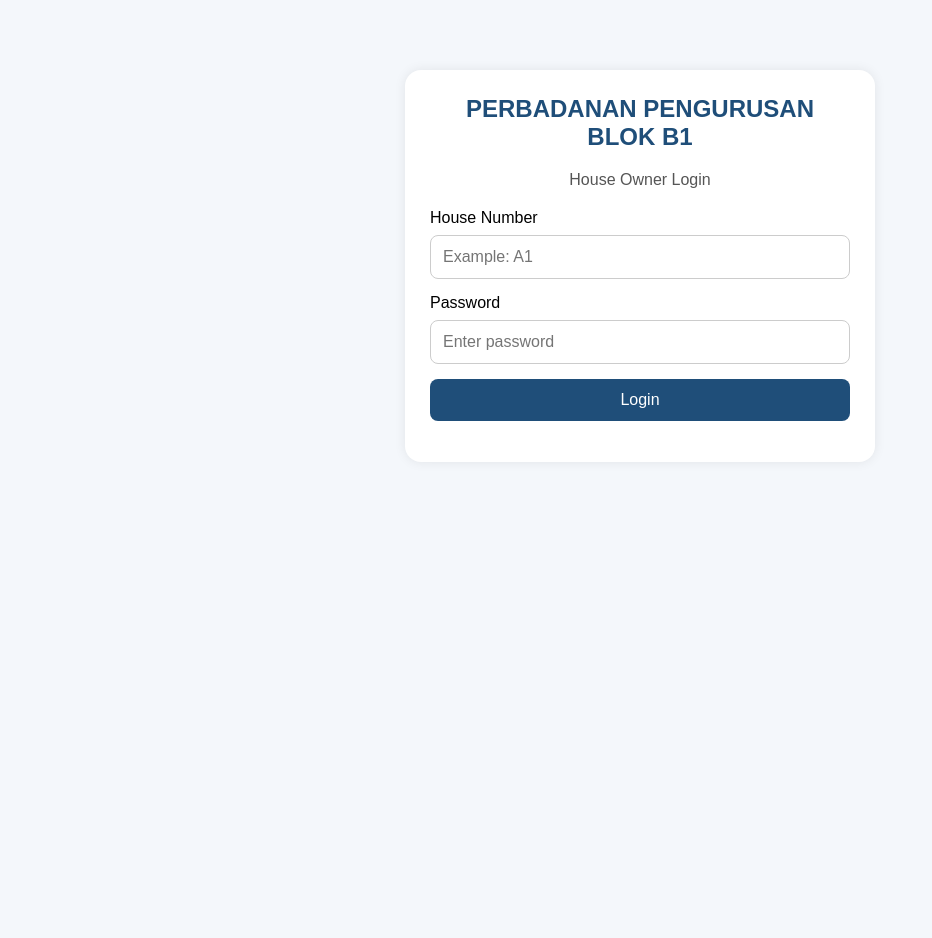
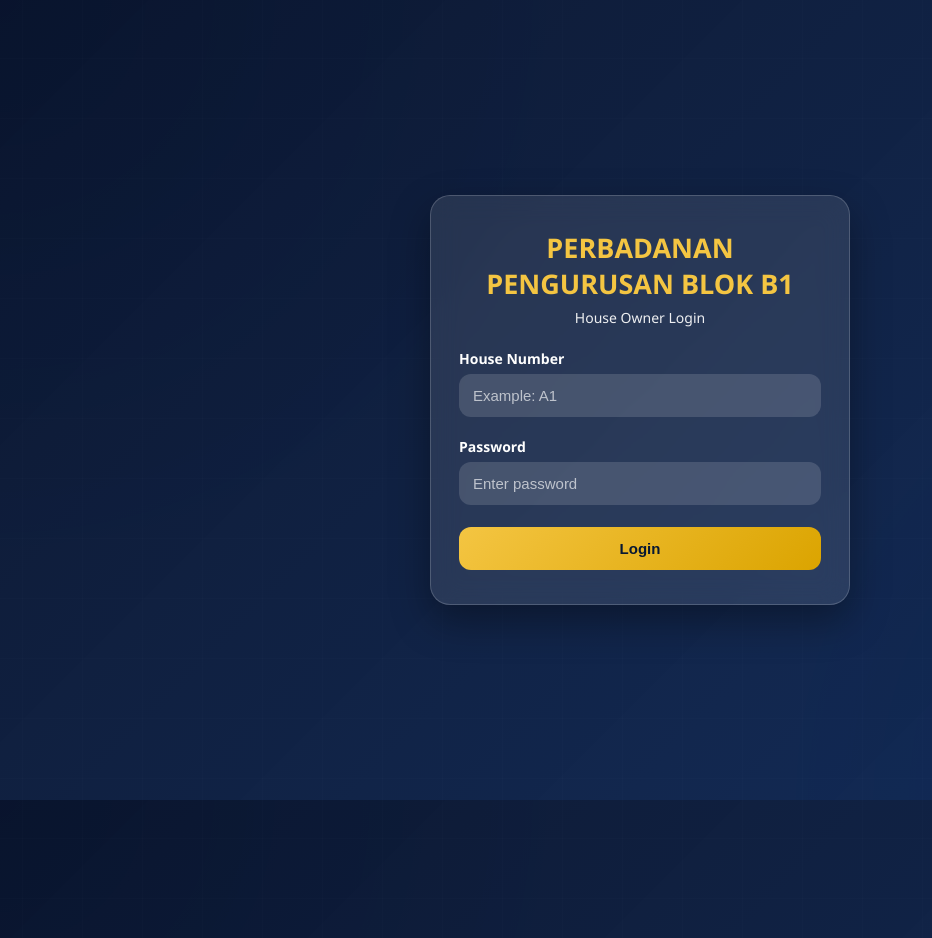
Before and after one commit to jeroinfoservice-cyber/flat_mgmt, a Django app: page / in a window 1280 px wide; the page is wider, and only the part inside the window is pictured. Shown: that part, without its empty margins (0-932 px from the left). Before the commit the page ends 421 px from the top of that part, so only its background shows below. Run offline with Django 5.2, Linux system fonts and the light colour scheme; data that the repository does not hold is empty.

Commit message:
Premium owner login chart popup UI

```diff
--- a/templates/owner/login.html
+++ b/templates/owner/login.html
@@ -3,72 +3,155 @@
 <head>
     <title>Owner Login</title>
     <meta name="viewport" content="width=device-width, initial-scale=1.0">
+
     <style>
+        * {
+            box-sizing: border-box;
+        }
+
         body {
-            font-family: Arial, sans-serif;
-            background: #f4f7fb;
             margin: 0;
-            padding: 20px;
+            font-family: 'Segoe UI', Arial, sans-serif;
+            min-height: 100vh;
+            display: flex;
+            justify-content: center;
+            align-items: center;
+            background:
+                linear-gradient(135deg, rgba(0, 11, 36, 0.95), rgba(0, 28, 78, 0.92)),
+                radial-gradient(circle at top left, rgba(15, 52, 120, 0.35), transparent 40%),
+                radial-gradient(circle at bottom right, rgba(0, 60, 140, 0.35), transparent 35%);
+            overflow: hidden;
         }
-        .box {
+
+        body::before {
+            content: "";
+            position: absolute;
+            width: 140%;
+            height: 140%;
+            background:
+                linear-gradient(90deg, rgba(255,255,255,0.03) 1px, transparent 1px),
+                linear-gradient(rgba(255,255,255,0.03) 1px, transparent 1px);
+            background-size: 60px 60px;
+            animation: moveGrid 18s linear infinite;
+            opacity: 0.4;
+        }
+
+        @keyframes moveGrid {
+            0% { transform: translate(0, 0); }
+            100% { transform: translate(-60px, -60px); }
+        }
+
+        .login-box {
+            position: relative;
+            z-index: 2;
+            width: 92%;
             max-width: 420px;
-            margin: 50px auto;
-            background: white;
-            padding: 25px;
-            border-radius: 16px;
-            box-shadow: 0 0 12px rgba(0,0,0,0.08);
+            padding: 34px 28px;
+            border-radius: 20px;
+            background: rgba(255, 255, 255, 0.10);
+            backdrop-filter: blur(14px);
+            -webkit-backdrop-filter: blur(14px);
+            border: 1px solid rgba(255,255,255,0.18);
+            box-shadow: 0 16px 38px rgba(0,0,0,0.35);
+            text-align: center;
         }
-        h2 {
-            text-align: center;
-            color: #1f4e79;
-            margin-top: 0;
+
+        .title {
+            color: #f4c542;
+            font-size: 27px;
+            font-weight: bold;
+            line-height: 1.35;
+            margin-bottom: 6px;
         }
-        p.head {
-            text-align: center;
-            color: #555;
-            margin-bottom: 20px;
+
+        .subtitle {
+            color: rgba(255,255,255,0.92);
+            font-size: 14px;
+            margin-bottom: 22px;
         }
+
+        .error {
+            background: rgba(255, 73, 73, 0.14);
+            color: #ff8a8a;
+            border: 1px solid rgba(255, 120, 120, 0.22);
+            padding: 12px;
+            border-radius: 12px;
+            margin-bottom: 14px;
+            font-size: 14px;
+        }
+
+        label {
+            display: block;
+            text-align: left;
+            color: #ffffff;
+            margin: 10px 0 6px;
+            font-size: 14px;
+            font-weight: 600;
+        }
+
         input {
             width: 100%;
-            padding: 12px;
-            margin: 8px 0 15px 0;
-            border: 1px solid #ccc;
-            border-radius: 8px;
-            font-size: 16px;
-            box-sizing: border-box;
+            padding: 13px 14px;
+            border: none;
+            border-radius: 12px;
+            background: rgba(255,255,255,0.14);
+            color: white;
+            font-size: 15px;
+            outline: none;
+            margin-bottom: 10px;
         }
+
+        input::placeholder {
+            color: rgba(255,255,255,0.65);
+        }
+
+        input:focus {
+            background: rgba(255,255,255,0.22);
+            box-shadow: 0 0 0 2px rgba(244,197,66,0.35);
+        }
+
         button {
             width: 100%;
-            padding: 12px;
-            background: #1f4e79;
-            color: white;
+            padding: 13px;
+            margin-top: 12px;
             border: none;
-            border-radius: 8px;
-            font-size: 16px;
+            border-radius: 12px;
+            background: linear-gradient(135deg, #f4c542, #dba400);
+            color: #071833;
+            font-size: 15px;
+            font-weight: bold;
+            cursor: pointer;
+            transition: 0.2s ease;
         }
-        .error {
-            color: red;
-            text-align: center;
+
+        button:hover {
+            transform: translateY(-1px);
+            box-shadow: 0 10px 22px rgba(244,197,66,0.30);
         }
     </style>
 </head>
 <body>
-    <div class="box">
-        <h2>{{ flat.name|default:"PERBADANAN PENGURUSAN BLOK B1" }}</h2>
-        <p class="head">House Owner Login</p>
+
+<div class="login-box">
+    <div class="title">{{ flat.name|default:"PERBADANAN PENGURUSAN BLOK B1" }}</div>
+    <div class="subtitle">House Owner Login</div>
+
+    {% if error %}
+        <div class="error">{{ error }}</div>
+    {% endif %}
 
     <form method="post">
         {% csrf_token %}
+
         <label>House Number</label>
-            <input type="text" name="house" placeholder="Example: A1">
+        <input type="text" name="house" placeholder="Example: A1" required>
 
         <label>Password</label>
-            <input type="password" name="password" placeholder="Enter password">
+        <input type="password" name="password" placeholder="Enter password" required>
 
         <button type="submit">Login</button>
     </form>
+</div>
 
-        <p class="error">{{ error }}</p>
-    </div>
 </body>
 </html>
```
Also changed, not shown: flats/admin.py (+27 -5 lines), templates/admin/index.html (+127 -90 lines). Lines whose indentation alone changed are shown as unchanged.
